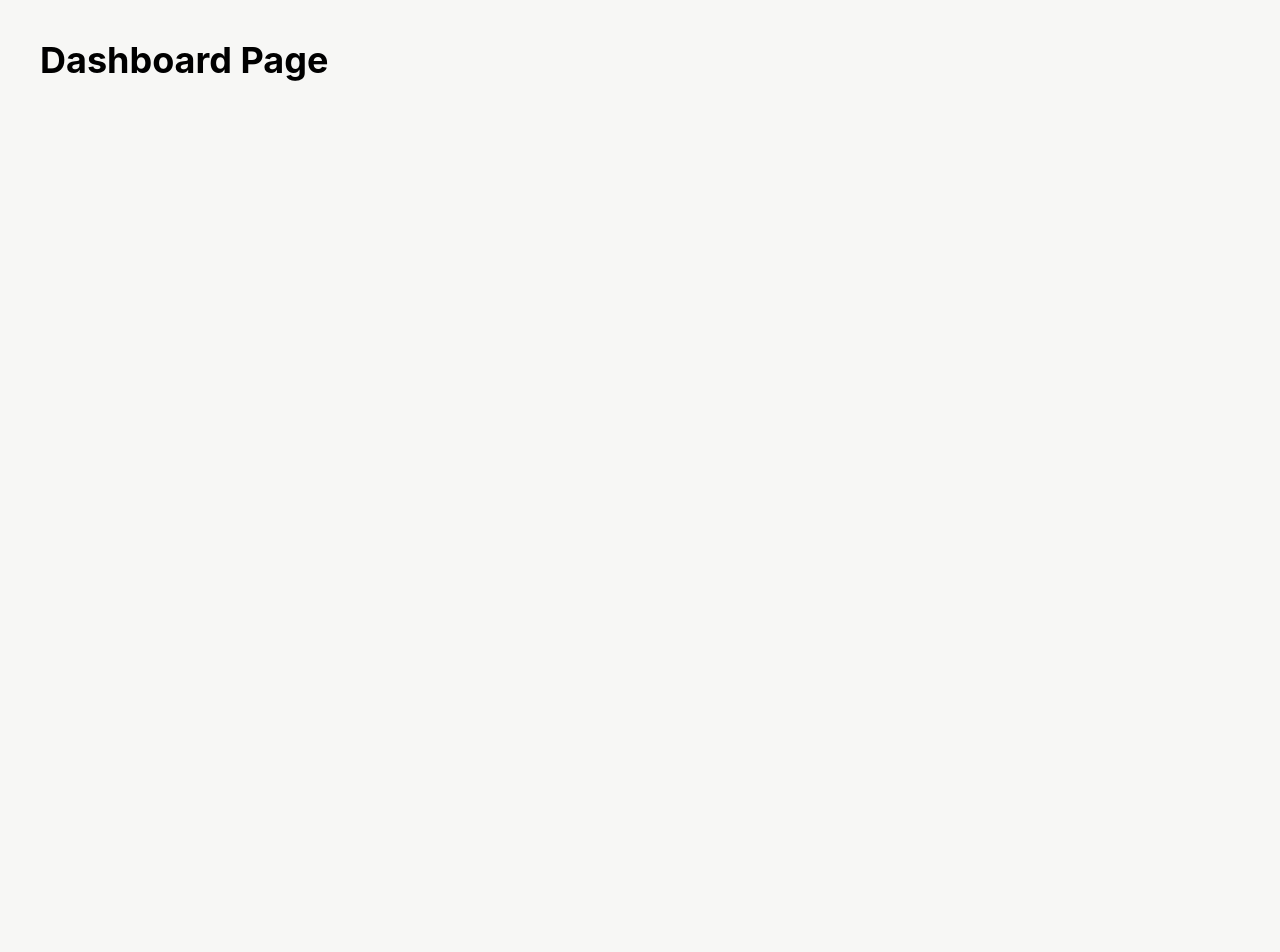
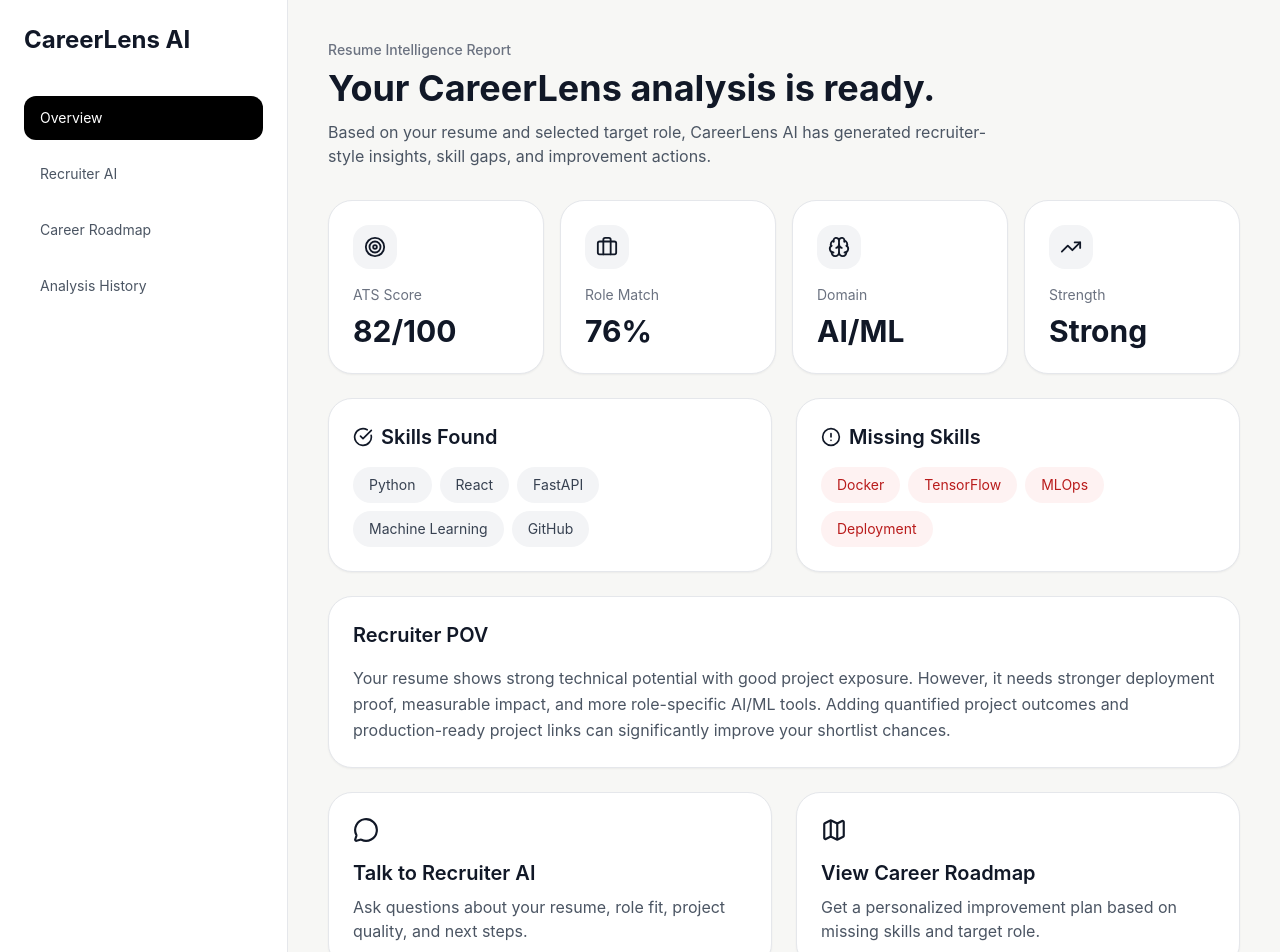
Before and after one commit to Jyo-08/CareerLens-AI, a React (Vite) app: page /dashboard in a window 1280 px wide. Shown: the top 952 px of the page. Before the commit the page ends 800 px from the top, so only its background shows below. Built offline with nearby package versions, Linux system fonts and the light colour scheme.

Commit message:
Built landing page, upload flow and dashboard UI

```diff
--- a/src/pages/Dashboard.jsx
+++ b/src/pages/Dashboard.jsx
@@ -1,5 +1,166 @@
+import { Link } from "react-router-dom";
+import {
+  Brain,
+  Briefcase,
+  CheckCircle,
+  AlertCircle,
+  Target,
+  MessageCircle,
+  Map,
+  TrendingUp,
+} from "lucide-react";
+
 function Dashboard() {
-  return <h1 className="p-10 text-4xl font-bold">Dashboard Page</h1>;
+  return (
+    <div className="min-h-screen bg-[#f7f7f5] text-gray-900">
+      <div className="flex">
+        <aside className="hidden min-h-screen w-72 border-r border-gray-200 bg-white p-6 md:block">
+          <Link to="/" className="text-2xl font-bold">
+            CareerLens AI
+          </Link>
+
+          <nav className="mt-10 space-y-3 text-sm">
+            <Link className="block rounded-xl bg-black px-4 py-3 text-white" to="/dashboard">
+              Overview
+            </Link>
+            <Link className="block rounded-xl px-4 py-3 text-gray-600 hover:bg-gray-100" to="/recruiter-ai">
+              Recruiter AI
+            </Link>
+            <Link className="block rounded-xl px-4 py-3 text-gray-600 hover:bg-gray-100" to="/roadmap">
+              Career Roadmap
+            </Link>
+            <Link className="block rounded-xl px-4 py-3 text-gray-600 hover:bg-gray-100" to="/history">
+              Analysis History
+            </Link>
+          </nav>
+        </aside>
+
+        <main className="flex-1 p-6 md:p-10">
+          <div className="mx-auto max-w-6xl">
+            <p className="text-sm font-medium text-gray-500">
+              Resume Intelligence Report
+            </p>
+
+            <h1 className="mt-2 text-4xl font-bold">
+              Your CareerLens analysis is ready.
+            </h1>
+
+            <p className="mt-3 max-w-2xl text-gray-600">
+              Based on your resume and selected target role, CareerLens AI has
+              generated recruiter-style insights, skill gaps, and improvement actions.
+            </p>
+
+            <section className="mt-8 grid gap-4 md:grid-cols-4">
+              <div className="rounded-3xl border border-gray-200 bg-white p-6 shadow-sm">
+                <div className="mb-4 flex h-11 w-11 items-center justify-center rounded-2xl bg-gray-100">
+                  <Target size={22} />
+                </div>
+                <p className="text-sm text-gray-500">ATS Score</p>
+                <h2 className="mt-2 text-3xl font-bold">82/100</h2>
+              </div>
+
+              <div className="rounded-3xl border border-gray-200 bg-white p-6 shadow-sm">
+                <div className="mb-4 flex h-11 w-11 items-center justify-center rounded-2xl bg-gray-100">
+                  <Briefcase size={22} />
+                </div>
+                <p className="text-sm text-gray-500">Role Match</p>
+                <h2 className="mt-2 text-3xl font-bold">76%</h2>
+              </div>
+
+              <div className="rounded-3xl border border-gray-200 bg-white p-6 shadow-sm">
+                <div className="mb-4 flex h-11 w-11 items-center justify-center rounded-2xl bg-gray-100">
+                  <Brain size={22} />
+                </div>
+                <p className="text-sm text-gray-500">Domain</p>
+                <h2 className="mt-2 text-3xl font-bold">AI/ML</h2>
+              </div>
+
+              <div className="rounded-3xl border border-gray-200 bg-white p-6 shadow-sm">
+                <div className="mb-4 flex h-11 w-11 items-center justify-center rounded-2xl bg-gray-100">
+                  <TrendingUp size={22} />
+                </div>
+                <p className="text-sm text-gray-500">Strength</p>
+                <h2 className="mt-2 text-3xl font-bold">Strong</h2>
+              </div>
+            </section>
+
+            <section className="mt-6 grid gap-6 md:grid-cols-2">
+              <div className="rounded-3xl border border-gray-200 bg-white p-6 shadow-sm">
+                <div className="mb-4 flex items-center gap-2">
+                  <CheckCircle size={20} />
+                  <h2 className="text-xl font-semibold">Skills Found</h2>
+                </div>
+
+                <div className="flex flex-wrap gap-2">
+                  {["Python", "React", "FastAPI", "Machine Learning", "GitHub"].map((skill) => (
+                    <span
+                      key={skill}
+                      className="rounded-full bg-gray-100 px-4 py-2 text-sm text-gray-700"
+                    >
+                      {skill}
+                    </span>
+                  ))}
+                </div>
+              </div>
+
+              <div className="rounded-3xl border border-gray-200 bg-white p-6 shadow-sm">
+                <div className="mb-4 flex items-center gap-2">
+                  <AlertCircle size={20} />
+                  <h2 className="text-xl font-semibold">Missing Skills</h2>
+                </div>
+
+                <div className="flex flex-wrap gap-2">
+                  {["Docker", "TensorFlow", "MLOps", "Deployment"].map((skill) => (
+                    <span
+                      key={skill}
+                      className="rounded-full bg-red-50 px-4 py-2 text-sm text-red-700"
+                    >
+                      {skill}
+                    </span>
+                  ))}
+                </div>
+              </div>
+            </section>
+
+            <section className="mt-6 rounded-3xl border border-gray-200 bg-white p-6 shadow-sm">
+              <h2 className="text-xl font-semibold">Recruiter POV</h2>
+
+              <p className="mt-4 leading-relaxed text-gray-600">
+                Your resume shows strong technical potential with good project exposure.
+                However, it needs stronger deployment proof, measurable impact, and more
+                role-specific AI/ML tools. Adding quantified project outcomes and
+                production-ready project links can significantly improve your shortlist chances.
+              </p>
+            </section>
+
+            <section className="mt-6 grid gap-6 md:grid-cols-2">
+              <Link
+                to="/recruiter-ai"
+                className="rounded-3xl border border-gray-200 bg-white p-6 shadow-sm transition hover:-translate-y-1 hover:shadow-md"
+              >
+                <MessageCircle size={26} />
+                <h2 className="mt-4 text-xl font-semibold">Talk to Recruiter AI</h2>
+                <p className="mt-2 text-gray-600">
+                  Ask questions about your resume, role fit, project quality, and next steps.
+                </p>
+              </Link>
+
+              <Link
+                to="/roadmap"
+                className="rounded-3xl border border-gray-200 bg-white p-6 shadow-sm transition hover:-translate-y-1 hover:shadow-md"
+              >
+                <Map size={26} />
+                <h2 className="mt-4 text-xl font-semibold">View Career Roadmap</h2>
+                <p className="mt-2 text-gray-600">
+                  Get a personalized improvement plan based on missing skills and target role.
+                </p>
+              </Link>
+            </section>
+          </div>
+        </main>
+      </div>
+    </div>
+  );
 }
 
 export default Dashboard;
--- a/src/pages/RecruiterAI.jsx
+++ b/src/pages/RecruiterAI.jsx
@@ -1,5 +1,87 @@
+import { Link } from "react-router-dom";
+import { Send, Bot, User } from "lucide-react";
+
 function RecruiterAI() {
-  return <h1 className="p-10 text-4xl font-bold">Recruiter AI Page</h1>;
+  return (
+    <div className="min-h-screen bg-[#f7f7f5]">
+      <div className="mx-auto max-w-5xl p-8">
+        <div className="mb-8">
+          <Link
+            to="/dashboard"
+            className="text-sm text-gray-500 hover:text-black"
+          >
+            ← Back to Dashboard
+          </Link>
+
+          <h1 className="mt-4 text-4xl font-bold">
+            Recruiter AI
+          </h1>
+
+          <p className="mt-2 text-gray-600">
+            Ask questions about your resume, skills, projects, and career growth.
+          </p>
+        </div>
+
+        <div className="rounded-3xl border border-gray-200 bg-white p-6 shadow-sm">
+
+          <div className="mb-6 flex gap-4">
+            <div className="flex h-10 w-10 items-center justify-center rounded-full bg-gray-100">
+              <User size={18} />
+            </div>
+
+            <div className="rounded-2xl bg-gray-100 px-4 py-3">
+              Am I ready for an AI/ML internship?
+            </div>
+          </div>
+
+          <div className="mb-8 flex gap-4">
+            <div className="flex h-10 w-10 items-center justify-center rounded-full bg-black text-white">
+              <Bot size={18} />
+            </div>
+
+            <div className="max-w-2xl rounded-2xl bg-[#f7f7f5] px-4 py-3">
+              Based on your resume, you have a strong technical foundation.
+              However, adding deployment experience, Docker knowledge, and
+              measurable project impact would significantly improve your
+              internship readiness.
+            </div>
+          </div>
+
+          <div className="border-t pt-6">
+            <div className="flex gap-3">
+              <input
+                type="text"
+                placeholder="Ask Recruiter AI anything..."
+                className="flex-1 rounded-2xl border border-gray-300 px-4 py-3 outline-none focus:border-black"
+              />
+
+              <button className="rounded-2xl bg-black px-5 text-white">
+                <Send size={18} />
+              </button>
+            </div>
+          </div>
+        </div>
+
+        <div className="mt-8 grid gap-4 md:grid-cols-2">
+          <button className="rounded-2xl border bg-white p-4 text-left hover:bg-gray-50">
+            How can I improve my ATS score?
+          </button>
+
+          <button className="rounded-2xl border bg-white p-4 text-left hover:bg-gray-50">
+            What projects should I build next?
+          </button>
+
+          <button className="rounded-2xl border bg-white p-4 text-left hover:bg-gray-50">
+            Am I ready for internships?
+          </button>
+
+          <button className="rounded-2xl border bg-white p-4 text-left hover:bg-gray-50">
+            Rewrite my project description
+          </button>
+        </div>
+      </div>
+    </div>
+  );
 }
 
 export default RecruiterAI;
```
